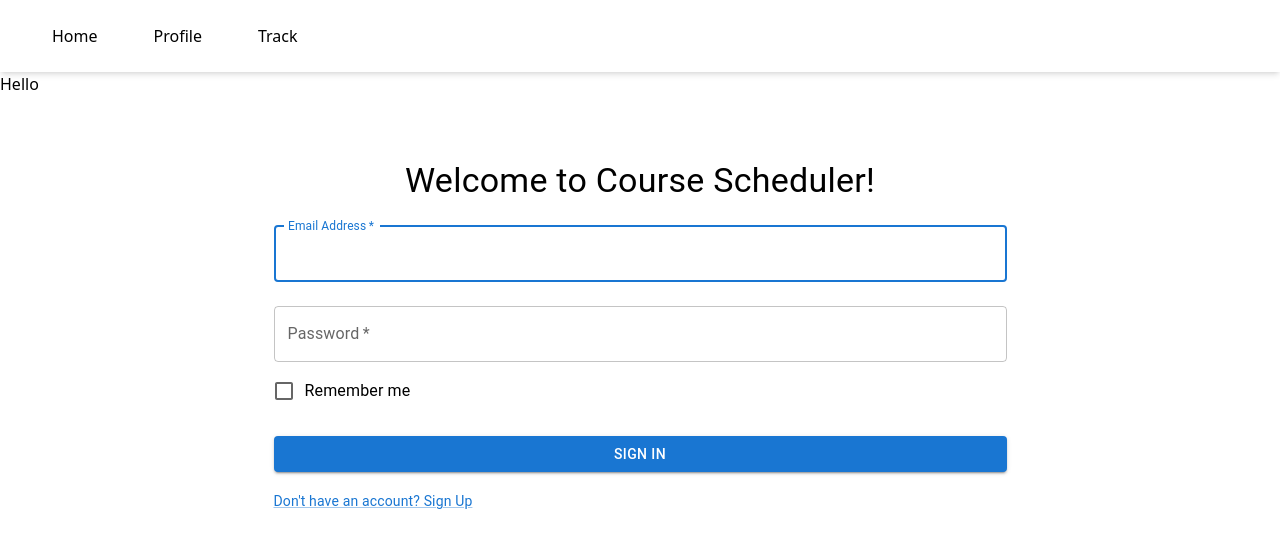
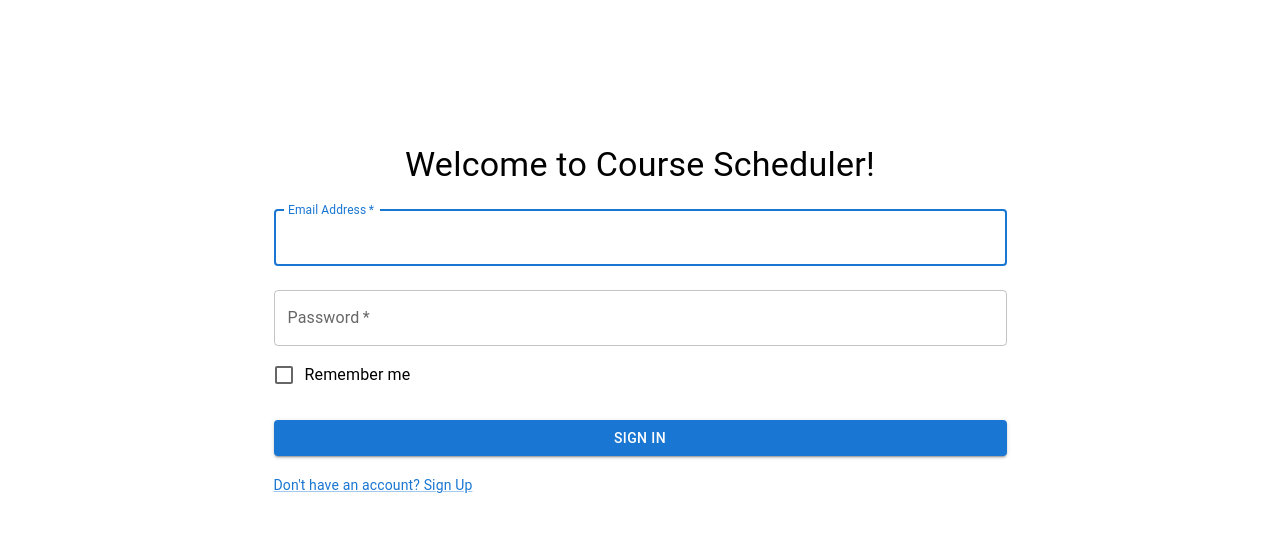
Before and after one commit to CS320-group-B/CS320-project, a React (Create React App) app in the folder client/: page /login in a window 1280 px wide. Shown: the top 548 px of the page. Built offline with nearby package versions, Linux system fonts and the light colour scheme.

Commit message:
kevins redirect but also localStorage

```diff
--- a/client/src/components/Login/Login.tsx
+++ b/client/src/components/Login/Login.tsx
@@ -15,6 +15,8 @@ import axios from 'axios';
 //import { SessionContext, getSessionCookie, setSessionCookie } from "../../context/session";
 import { useContext } from 'react'
 import { UserContext } from '../../context/UserContext';
+import { useNavigate } from "react-router-dom";
+
 
 // const ValidationSchema = yup.object({
 //   email: yup.string().email("Invalid email").required("Email is required"),
@@ -33,6 +35,7 @@ import { UserContext } from '../../context/UserContext';
 
 const Login = () => {
   const { userData, setUserData } = useContext(UserContext);
+  const navigate = useNavigate();
 
 
 //   const formik = useFormik({
@@ -91,6 +94,7 @@ const Login = () => {
       const token = result?.data?.token
       console.log(token);
       setUserData({user: result.data.result, track: "hi"});
+      navigate("/profile");
 
     })
     .catch((error) => {
--- a/client/src/components/Navbar/Navbar.tsx
+++ b/client/src/components/Navbar/Navbar.tsx
@@ -1,13 +1,10 @@
-import { useLocation, useRouteLoaderData } from 'react-router-dom'
+import { useLocation, useNavigate } from 'react-router-dom'
 import { UserContext } from "../../context/UserContext"
 import { useContext, useEffect } from "react"
 
+function Navbar() {
 
-function Navbar() {
   const { userData, setUserData } = useContext(UserContext)
-
-
-
   useEffect(() => {
     // this happens when the component is changed
     // i.e page reloads, goes to a different page
@@ -23,21 +20,20 @@ function Navbar() {
     }
   }, [userData]);
 
-
-
-  console.log("nav", userData);
-
   const location = useLocation();
-  const routes = [{ name: 'Home', path: '/' }, { name: 'Profile', path: '/Profile' }, { name: 'Track', path: '/Track' },];
+  const navigate = useNavigate();
+  let routes = [{ name: 'Home', path: '/' }, { name: 'Profile', path: '/profile' }, { name: 'Track', path: '/track' },];
+  if (location.pathname === '/login' || location.pathname === '/signup') {
+    return (<div className='h-20'></div>);
+  }
   return (
     <div>
-      <ul id="nav" className="py-4 shadow-md flex px-6 border-b-1 border-black">
-        {routes.map((item) => {
+      <ul id="nav" className="py-5 shadow-md flex px-6 border-b-1 border-black h-20">
+        {[<img src="https://cics-careers.github.io/destinations-report/img/UMassAmherst_logo.png" height={30} width={300} className='object-contain h-8'></img>, ...routes.map((item) => {
           const active = location.pathname === item.path ? 'bg-black text-white rounded-lg' : ''
-          return <li className={"px-6 py-2 mx-1 " + active}><a href={item.path}>{item.name}</a></li>
-        })}
+          return <li key={item.path} className={"px-6 py-2 mx-1 " + active}><button onClick={() => navigate(item.path)}>{item.name}</button></li>
+        })]}
       </ul>
-      <div>Hello {userData?.user?.name}</div>
     </div>
   );
 }
```
